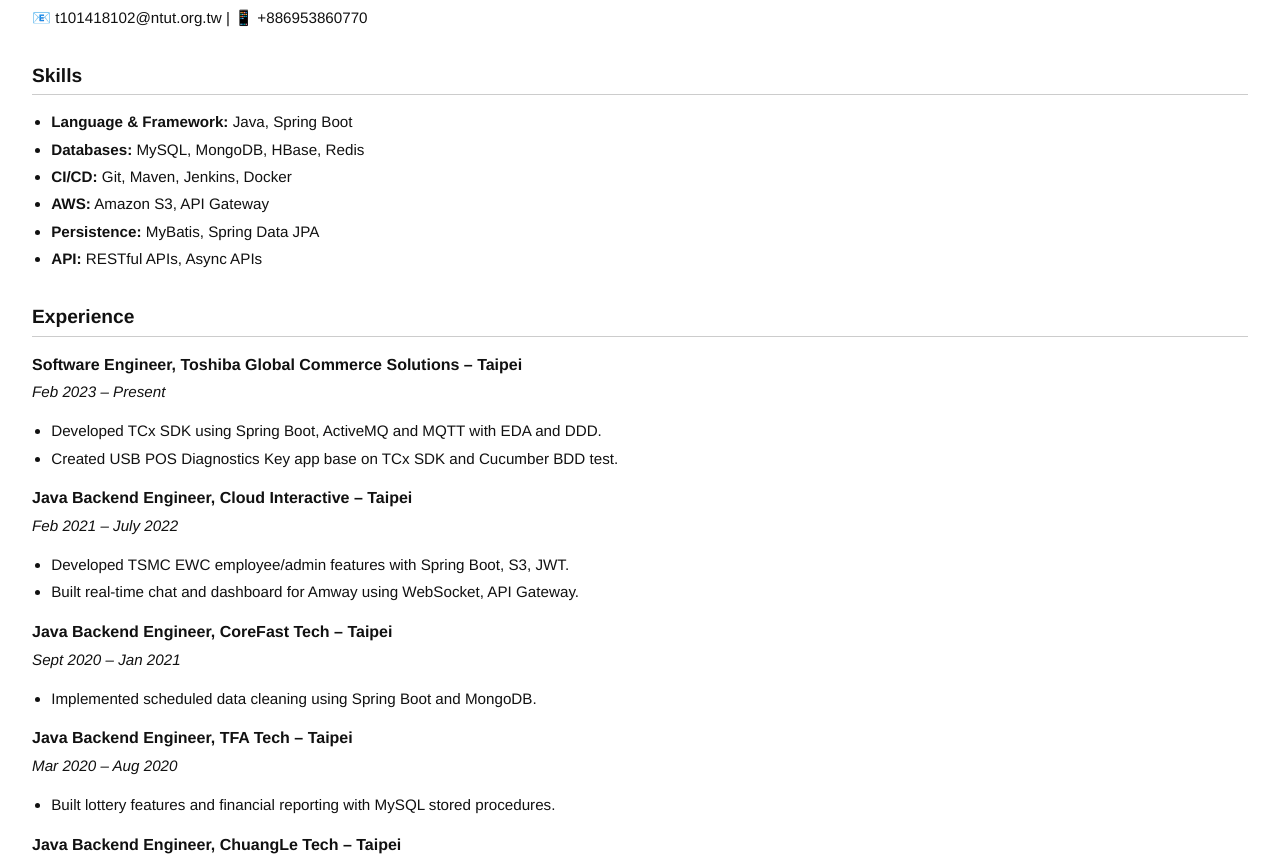
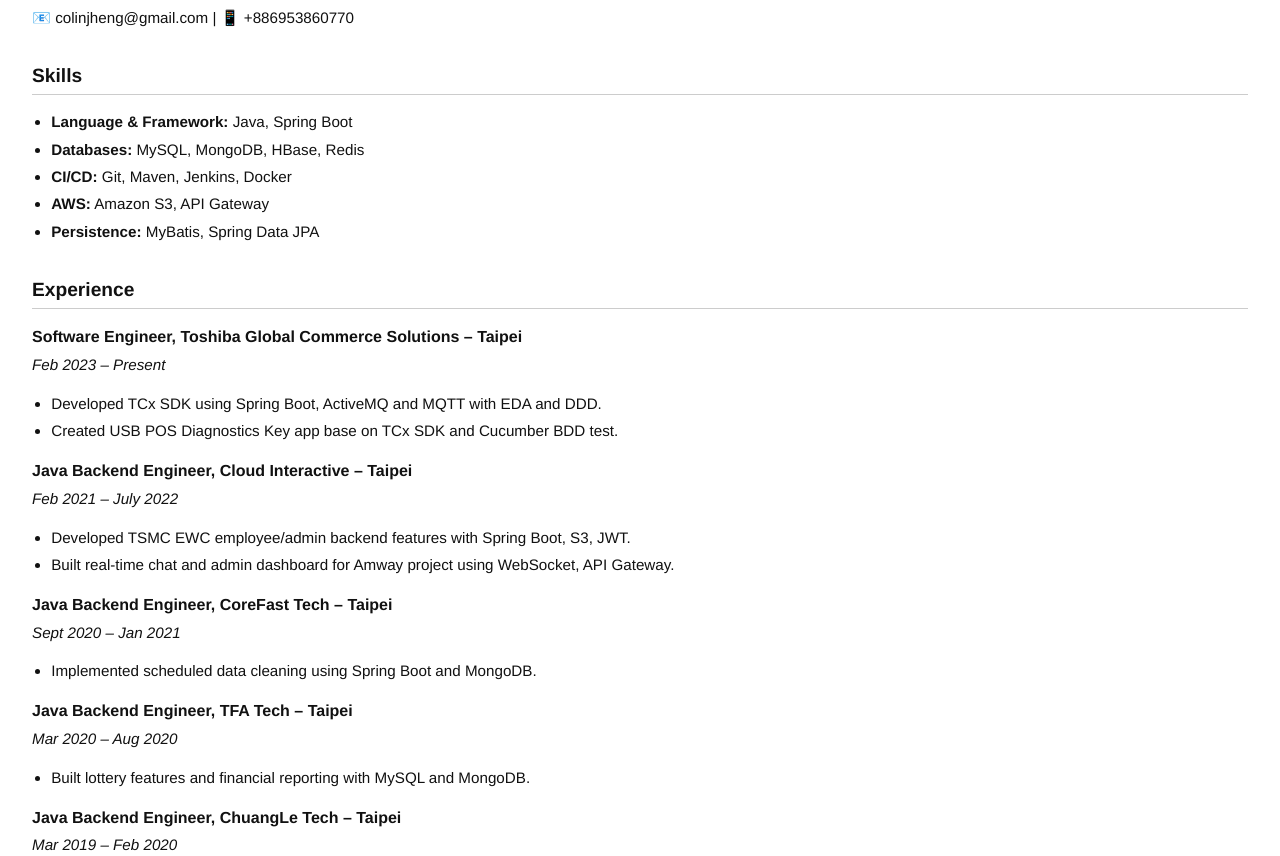
Before and after one commit to coliz/resume, a plain HTML site: page index.html in a window 1280 px wide. Shown: the part 104-960 px from the top of the page. Drawn offline with Linux system fonts and the light colour scheme.

Commit message:
Update index.html

```diff
--- a/index.html
+++ b/index.html
@@ -29,7 +29,7 @@
 <body>
   <h1>Yu Lin Jheng</h1>
   <div class="contact">
-    <p>📧 t101418102@ntut.org.tw | 📱 +886953860770</p>
+    <p>📧 colinjheng@gmail.com | 📱 +886953860770</p>
   </div>
 
   <div class="section">
@@ -40,7 +40,6 @@
       <li><strong>CI/CD:</strong> Git, Maven, Jenkins, Docker</li>
       <li><strong>AWS:</strong> Amazon S3, API Gateway</li>
       <li><strong>Persistence:</strong> MyBatis, Spring Data JPA</li>
-      <li><strong>API:</strong> RESTful APIs, Async APIs</li>
     </ul>
   </div>
 
@@ -56,8 +55,8 @@
     <h3>Java Backend Engineer, Cloud Interactive – Taipei</h3>
     <p><em>Feb 2021 – July 2022</em></p>
     <ul>
-      <li>Developed TSMC EWC employee/admin features with Spring Boot, S3, JWT.</li>
-      <li>Built real-time chat and dashboard for Amway using WebSocket, API Gateway.</li>
+      <li>Developed TSMC EWC employee/admin backend features with Spring Boot, S3, JWT.</li>
+      <li>Built real-time chat and admin dashboard for Amway project using WebSocket, API Gateway.</li>
     </ul>
 
     <h3>Java Backend Engineer, CoreFast Tech – Taipei</h3>
@@ -69,7 +68,7 @@
     <h3>Java Backend Engineer, TFA Tech – Taipei</h3>
     <p><em>Mar 2020 – Aug 2020</em></p>
     <ul>
-      <li>Built lottery features and financial reporting with MySQL stored procedures.</li>
+      <li>Built lottery features and financial reporting with MySQL and MongoDB.</li>
     </ul>
 
     <h3>Java Backend Engineer, ChuangLe Tech – Taipei</h3>
```
